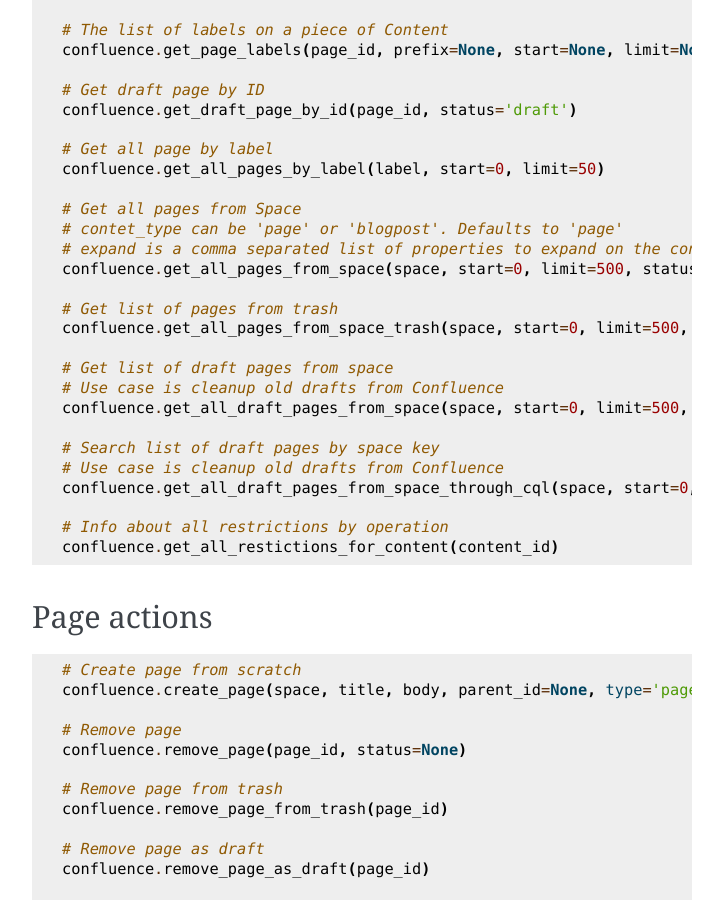
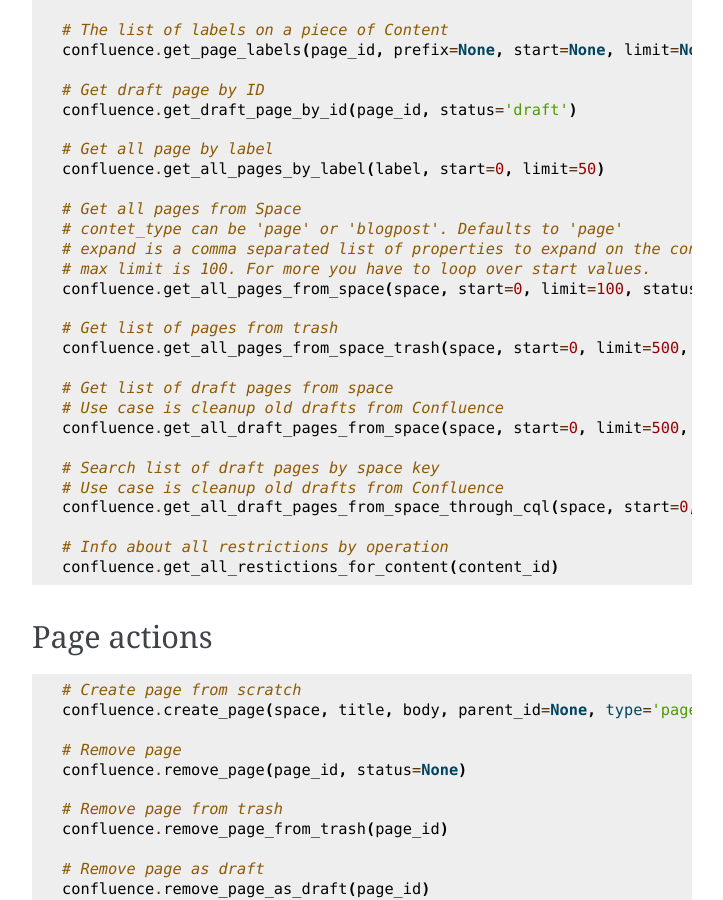
Before and after one commit to atlassian-api/atlassian-python-api, a Sphinx documentation site: the page built from docs/confluence.rst, in a window 1280 px wide and 900 px high, scrolled down 519 px. Shown: the whole window, without its empty margins (388-1111 px from the left). Built offline with Sphinx 7.4.7, drawn with Linux system fonts in a browser that asks for light colours; pages that are not in the unit, such as notebooks, are missing from menus.

Commit message:
add limit restriction for get_all_pages_from_space
I tested and found that the max number of articles one can get by calling *get_all_pages_from_space* is 100. I think it would be useful to add that to the documentation.

```diff
--- a/docs/confluence.rst
+++ b/docs/confluence.rst
@@ -36,7 +36,8 @@
     # Get all pages from Space
     # contet_type can be 'page' or 'blogpost'. Defaults to 'page'
     # expand is a comma separated list of properties to expand on the content.
-    confluence.get_all_pages_from_space(space, start=0, limit=500, status=None, expand=None, content_type='page')
+    # max limit is 100. For more you have to loop over start values.
+    confluence.get_all_pages_from_space(space, start=0, limit=100, status=None, expand=None, content_type='page')
 
     # Get list of pages from trash
     confluence.get_all_pages_from_space_trash(space, start=0, limit=500, status='trashed', content_type='page')
```
